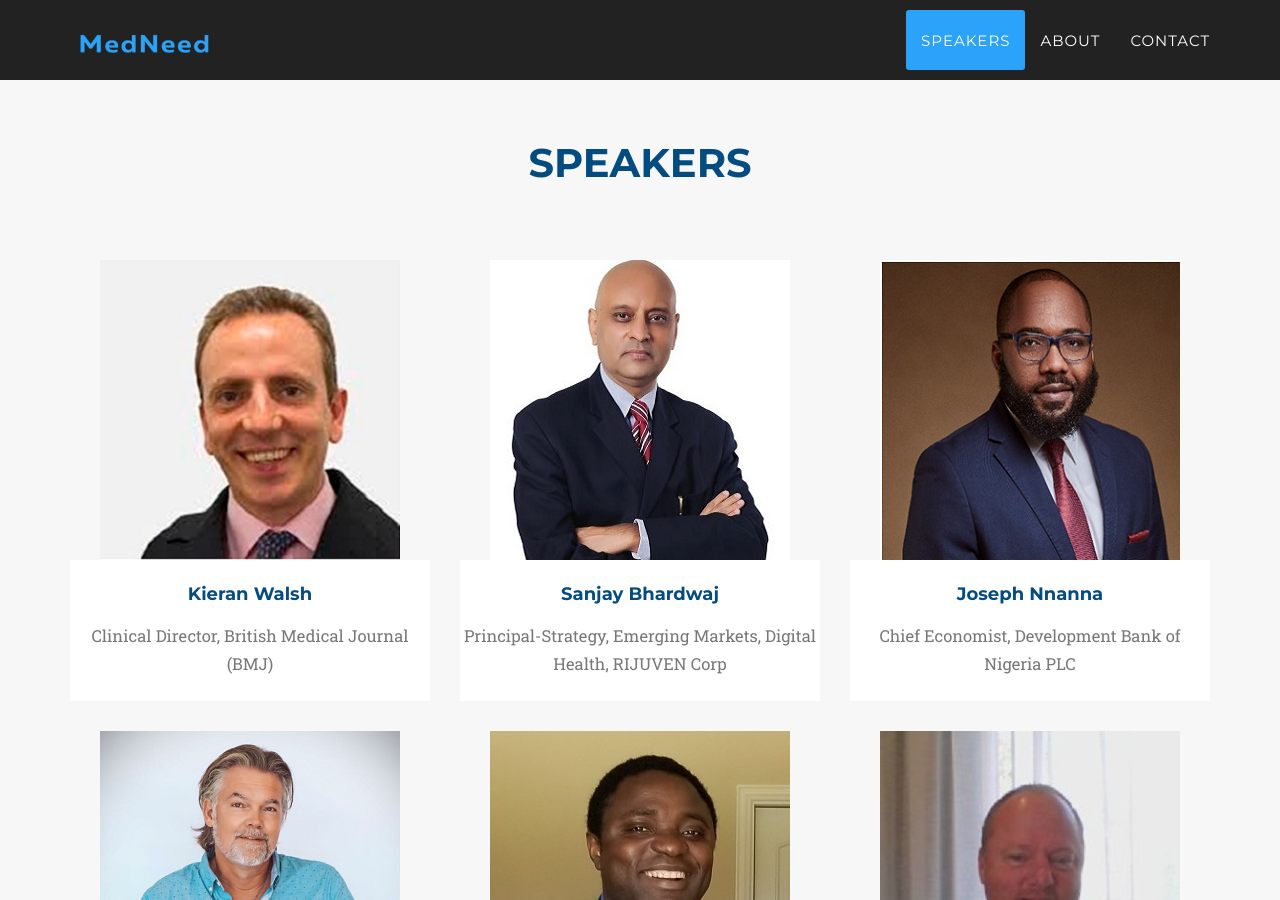
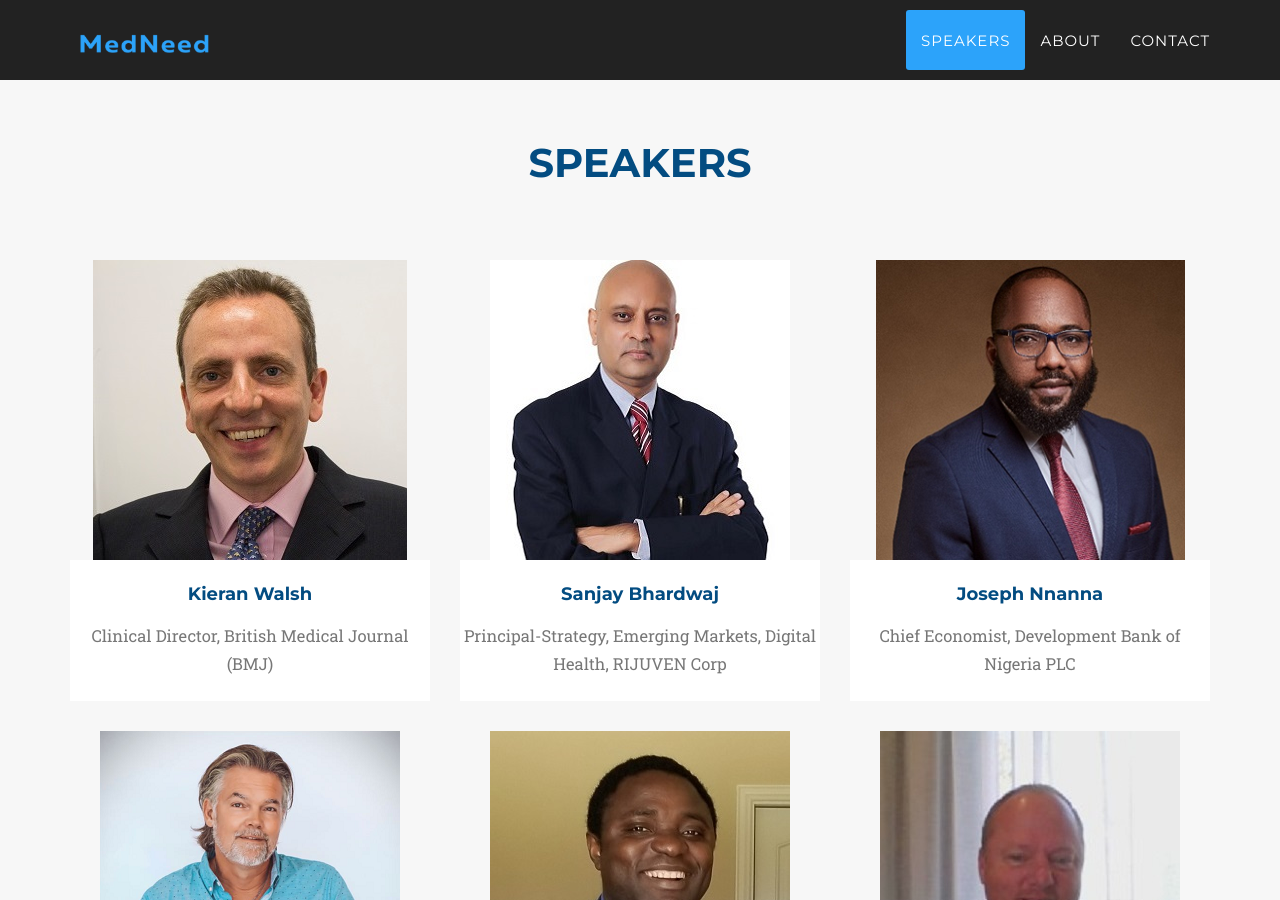
Before and after one commit to Iraneus/workshop, a Jekyll site: the page built from index.html, in a window 1280 px wide and 900 px high, scrolled down 1484 px. Built offline with Jekyll 4.4.1, drawn with Linux system fonts in a browser that asks for light colours; some web fonts are replaced.

Commit message:
add and edit speaker images

```diff
--- a/_data/twenty_17/speakers.yml
+++ b/_data/twenty_17/speakers.yml
@@ -2,11 +2,11 @@
 - title: Kieran Walsh
   name: Kieran-Walsh
   subtitle: Clinical Director, British Medical Journal (BMJ)
-  img: kieran_walsh.jpg
-  thumbnail: kieran_walsh.jpg
+  img: kieran.jpg
+  thumbnail: kieran.jpg
   alt: Picture of Kieran Walsh
-  topic: Tools for Improving Patient Outcomes
-  description: We will learn from decades of experience developing and using innovative tools with focus BMJ projects and products for medical practice and research.
+  topic: Tools for Improved Medical Care Delivery at More Affordable Costs; BMJ Best Practice and its role in improving medical care delivery at affordable costs.
+  description: Dr Kieran Walsh is Clinical Director at BMJ. He is the clinical lead of the medical education and clinical decision support resources at BMJ. He has a vast amount of experience in online medical education, clinical decision support, face to face delivery of medical education, and both summative and formative assessment. He has experience of using all of these in programmes to strengthen health systems. He is Adjunct Associate Professor in Teaching and Research at Monash University. He has published over 200 papers in the biomedical literature and has written four books on medical education.
 
 - title: Sanjay Bhardwaj
   name: Sanjay-Bhardwaj
```
Also changed, not shown: css/2017_style/img/speaker/joseph.png, css/2017_style/img/speaker/kieran.jpg (added), css/2017_style/img/speaker/kieran_walsh.jpg (deleted).
